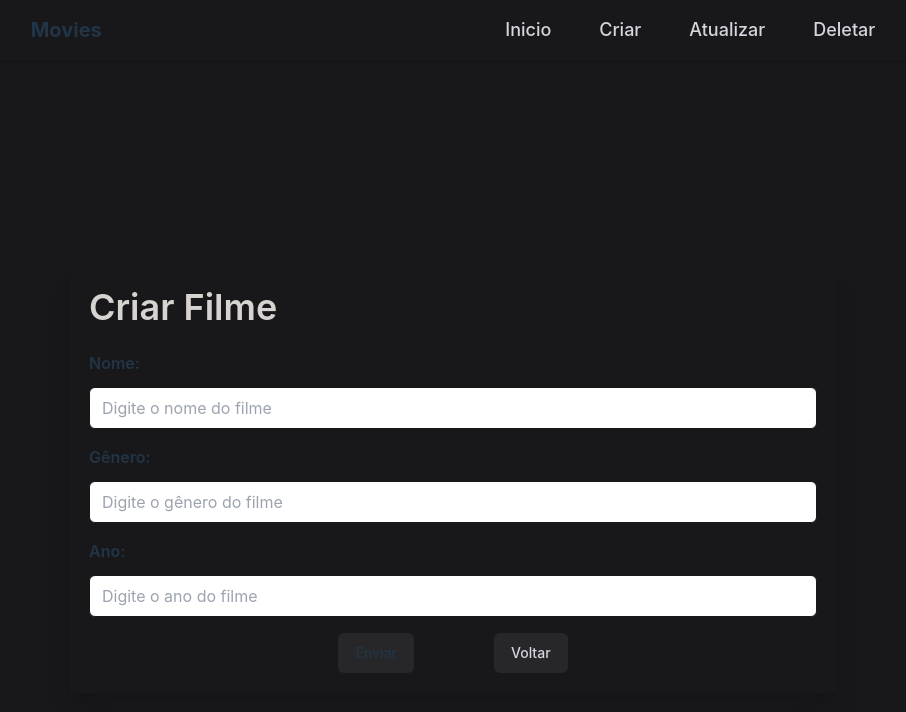
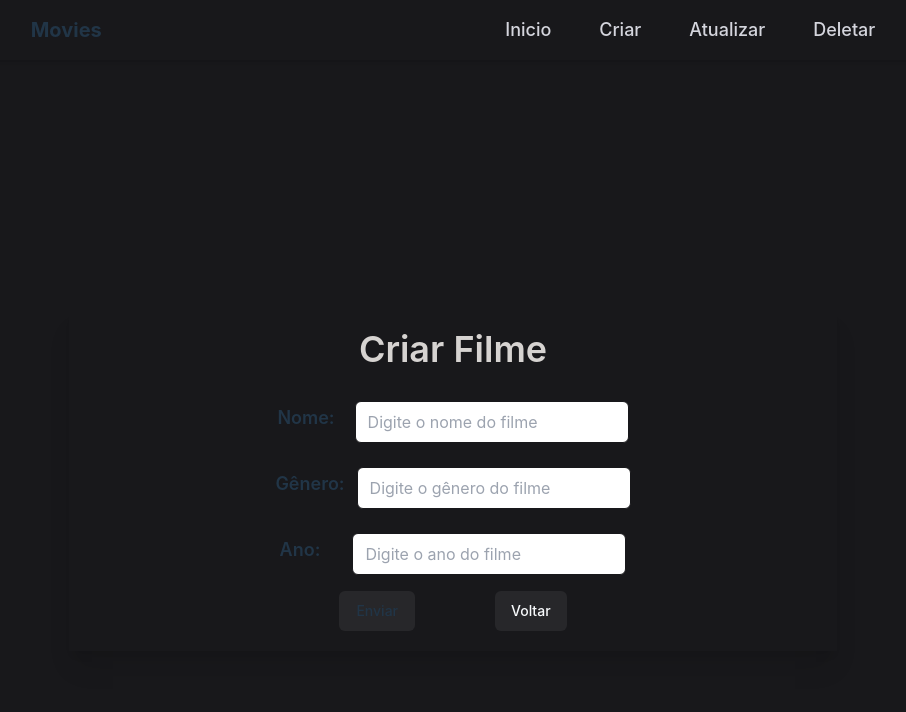
Before and after one commit to Felipe-Vilela/movies-catalog, a React (Vite) app: page /criar in a window 1280 px wide. Shown: the top 712 px of the page, without its empty margins (187-1093 px from the left). Built offline with nearby package versions, Linux system fonts and the light colour scheme.

Commit message:
feat: update styles

```diff
--- a/src/components/Atualizar.jsx
+++ b/src/components/Atualizar.jsx
@@ -1,6 +1,6 @@
-import React, { useState} from "react";
+import React, { useState } from "react";
 import axios from "axios";
-import { Link, useNavigate  } from "react-router-dom";
+import { Link, useNavigate } from "react-router-dom";
 import { Button } from "./ui/button";
 import { Terminal } from "lucide-react";
 import { Alert, AlertDescription, AlertTitle } from "@/components/ui/alert";
@@ -60,11 +60,15 @@ function Atualizar() {
   return (
     <div className="flex flex-col items-center justify-center min-h-screen bg-zinc-900">
       <div className="bg-transparent border-collapse shadow-xl p-5 w-full max-w-3xl mx-auto mt-10">
-        <h3 className=" flex justify-center text-4xl font-semibold text-stone-300">Buscar Id</h3>
+        <h1 className=" flex justify-center text-4xl font-semibold text-stone-300">
+          Buscar Id
+        </h1>
         <form onSubmit={handleSubmitSearchID} className="mt-6 space-y-4">
           <div className="flex items-center justify-center gap-3">
-            <label htmlFor="id" className="flex justify-center text-lg font-semibold">
-
+            <label
+              htmlFor="id"
+              className="flex justify-center text-lg font-semibold"
+            >
               Id:
             </label>
             <input
@@ -86,7 +90,7 @@ function Atualizar() {
             </Button>
             <Button
               asChild
-              variant="outline"
+              variant="destructive"
               className="bg-zinc-800 border-transparent"
             >
               <Link to="/">Voltar</Link>
@@ -97,10 +101,7 @@ function Atualizar() {
         {error ? (
           <div className="flex flex-col">
             <div className="flex justify-center">
-              <Alert
-                variant="destructive"
-                className="mt-10 max-w-sm max-h-sm"
-              >
+              <Alert variant="destructive" className="mt-10 max-w-sm max-h-sm">
                 <Terminal className="h-4 w-4" />
                 <AlertTitle>Error</AlertTitle>
                 <AlertDescription>O Id não foi encontrado!</AlertDescription>
@@ -120,11 +121,13 @@ function Atualizar() {
             </div>
           </div>
         ) : data ? (
-          <div className="bg-transparent border-collapse  p-5 w-full max-w-3xl mx-auto mt-10">
-            <h1 className="text-4xl font-semibold text-stone-300">Atualizar Filme</h1>
+          <div className=" flex flex-col items-center justify-center bg-transparent border-collapse p-5 w-full max-w-3xl mx-auto mt-10">
+            <h1 className=" flex justify-center text-4xl font-semibold text-stone-300">
+              Atualizar Filme
+            </h1>
             <form onSubmit={handleUpdate} className="mt-6 space-y-4">
-              <div>
-                <label htmlFor="nome" className="block mb-1 font-semibold">
+              <div className="flex items-center gap-3">
+                <label htmlFor="nome" className="block font-semibold">
                   Nome:
                 </label>
                 <input
@@ -132,13 +135,13 @@ function Atualizar() {
                   id="nome"
                   name="nome"
                   value={nome}
-                  className="form-input border border-zinc-900 rounded-md w-full mt-2 px-3 py-2 focus:outline-none focus:ring-0"
+                  className="form-input border border-zinc-900 rounded-md w-11/12 ml-2  px-3 py-2 focus:outline-none focus:ring-0"
                   placeholder="Digite o nome do filme"
-                  onChange={(e) => setNome(e.target.value)}
+                  onChange={(e) => setNome(e.target.value) } autoComplete="off"
                 />
               </div>
-              <div>
-                <label htmlFor="genero" className="block mb-1 font-semibold">
+              <div className="flex items-center gap-3">
+                <label htmlFor="genero" className="block font-semibold">
                   Gênero:
                 </label>
                 <input
@@ -146,13 +149,13 @@ function Atualizar() {
                   id="genero"
                   name="genero"
                   value={genero}
-                  className="form-input border border-zinc-900 rounded-md w-full mt-2 px-3 py-2 focus:outline-none focus:ring-0"
+                  className="form-input border border-zinc-900 rounded-md w-auto px-3 py-2 focus:outline-none focus:ring-0"
                   placeholder="Digite o gênero do filme"
-                  onChange={(e) => setGenero(e.target.value)}
+                  onChange={(e) => setGenero(e.target.value)} autoComplete="off"
                 />
               </div>
-              <div>
-                <label htmlFor="ano" className="block mb-1 font-semibold">
+              <div className="flex items-center gap-3">
+                <label htmlFor="ano" className="block font-semibold">
                   Ano:
                 </label>
                 <input
@@ -160,14 +163,25 @@ function Atualizar() {
                   id="ano"
                   name="ano"
                   value={ano}
-                  className="form-input border border-zinc-900 rounded-md w-full mt-2 px-3 py-2 focus:outline-none focus:ring-0"
+                  className="form-input border border-zinc-900 rounded-md ml-6 w-auto px-3 py-2 focus:outline-none focus:ring-0"
                   placeholder="Digite o ano do filme"
                   onChange={(e) => setAno(e.target.value)}
                 />
               </div>
               <div className="flex justify-center space-x-20">
-                <Button variant="outline" className="bg-zinc-800 border-transparent">Enviar</Button>
-                <Button asChild variant="outline" className="bg-zinc-800 border-transparent"><Link to={"/"}>Voltar</Link></Button>
+                <Button
+                  variant="outline"
+                  className="bg-zinc-800 border-transparent"
+                >
+                  Enviar
+                </Button>
+                <Button
+                  asChild
+                  variant="destructive"
+                  className="bg-zinc-800 border-transparent"
+                >
+                  <Link to={"/"}>Voltar</Link>
+                </Button>
               </div>
             </form>
           </div>
--- a/src/components/Criar.jsx
+++ b/src/components/Criar.jsx
@@ -28,50 +28,50 @@ function Criar() {
   return (
     <div className="flex flex-col items-center justify-center min-h-screen bg-zinc-900">
       <div className=" bg-transparent border-collapse shadow-xl p-5 w-full max-w-3xl mx-auto mt-10">
-        <h1 className="text-4xl font-semibold text-stone-300 ">Criar Filme</h1>
+        <h1 className="flex justify-center text-4xl font-semibold text-stone-300 ">Criar Filme</h1>
         <form onSubmit={handleSubmit} className="mt-6 space-y-4">
-          <div>
-            <label htmlFor="nome" className="block mb-1 font-semibold">
+          <div className="flex items-center justify-center gap-3">
+            <label htmlFor="nome" className="flex justify-center text-lg font-semibold">
               Nome:
             </label>
             <input
               type="text"
               id="nome"
               name="nome"
-              className="form-input border border-zinc-900 rounded-md w-full mt-2 px-3 py-2 focus:outline-none focus:ring-0"
+              className="form-input border border-zinc-900 rounded-md w-auto ml-2 mt-2 px-3 py-2 focus:outline-none focus:ring-0"
               placeholder="Digite o nome do filme"
-              onChange={(e) => setValues({ ...values, nome: e.target.value })}
+              onChange={(e) => setValues({ ...values, nome: e.target.value })} autoComplete="off"
             />
           </div>
-          <div>
-            <label htmlFor="genero" className="block mb-1 font-semibold">
+          <div className="flex items-center justify-center gap-3">
+            <label htmlFor="genero" className="flex justify-center text-lg font-semibold">
               Gênero:
             </label>
             <input
               type="text"
               id="genero"
               name="genero"
-              className="form-input border border-zinc-900 rounded-md w-full mt-2 px-3 py-2 focus:outline-none focus:ring-0"
+              className="form-input border border-zinc-900 rounded-md w-auto mt-2 px-3 py-2 focus:outline-none focus:ring-0"
               placeholder="Digite o gênero do filme"
-              onChange={(e) => setValues({ ...values, genero: e.target.value })}
+              onChange={(e) => setValues({ ...values, genero: e.target.value })} autoComplete="off"
             />
           </div>
-          <div>
-            <label htmlFor="ano" className="block mb-1 font-semibold">
+          <div className="flex items-center justify-center gap-3">
+            <label htmlFor="ano" className="flex justify-center text-lg font-semibold">
               Ano:
             </label>
             <input
               type="number"
               id="ano"
               name="ano"
-              className="form-input  border border-zinc-900 rounded-md w-full mt-2 px-3 py-2 focus:outline-none focus:ring-0 "
+              className="form-input border border-zinc-900 rounded-md w-auto ml-5 mt-2 px-3 py-2 focus:outline-none focus:ring-0 "
               placeholder="Digite o ano do filme"
               onChange={(e) => setValues({ ...values, ano: e.target.value })}
             />
           </div>
           <div className="flex justify-center space-x-20">
             <Button variant="outline" className="bg-zinc-800 border-transparent"> Enviar </Button>
-            <Button asChild variant="outline" className="bg-zinc-800 border-transparent">
+            <Button asChild variant="destructive" className="bg-zinc-800 border-transparent">
               <Link to={"/"}>Voltar</Link>
             </Button>
           </div>
--- a/src/components/Deletar.jsx
+++ b/src/components/Deletar.jsx
@@ -54,17 +54,17 @@ function Deletar() {
   return (
     <div className="flex flex-col items-center justify-center min-h-screen bg-zinc-900">
       <div className="bg-transparent border-collapse shadow-xl p-5 w-full max-w-3xl mx-auto mt-10">
-        <h1 className="text-4xl font-semibold text-stone-300">Buscar Id</h1>
+        <h1 className="flex justify-center text-4xl font-semibold text-stone-300">Buscar Id</h1>
         <form onSubmit={handleSubmitSearchID} className="mt-6 space-y-4">
-          <div>
-            <label htmlFor="id" className="block mb-1 font-semibold">
-              Digite o id:
+          <div className="flex items-center justify-center gap-3">
+            <label htmlFor="id" className="flex justify-center text-lg font-semibold">
+              Id:
             </label>
             <input
               type="number"
               id="id"
               name="id"
-              className="form-input border border-zinc-900 rounded-md w-full mt-2 px-3 py-2 focus:outline-none focus:ring-0"
+              className="form-input border border-zinc-900 rounded-md w-auto mt-2 px-3 py-2 focus:outline-none focus:ring-0"
               placeholder="Digite o id do usuário"
               onChange={(e) => setId(e.target.value)}
             />
@@ -82,7 +82,7 @@ function Deletar() {
               variant="destructive"
               className="bg-zinc-800 border-transparent"
             >
-              <Link to="/">Cancelar</Link>
+              <Link to="/">Voltar</Link>
             </Button>
           </div>
         </form>
--- a/src/index.css
+++ b/src/index.css
@@ -54,7 +54,7 @@ button {
     background-color: #ffffff;
   }
 
-  button {
+   button {
     background-color: #f9f9f9;
   }
 }
```
